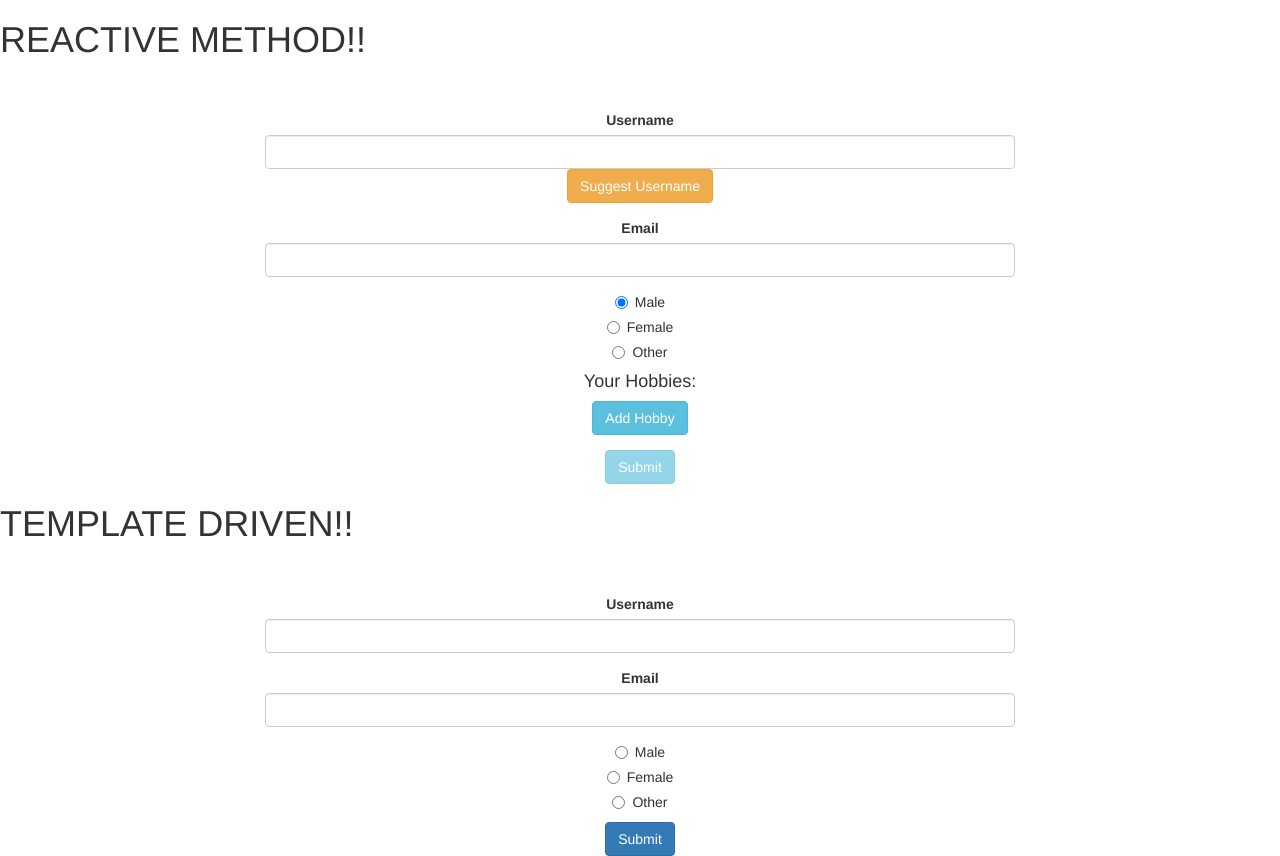
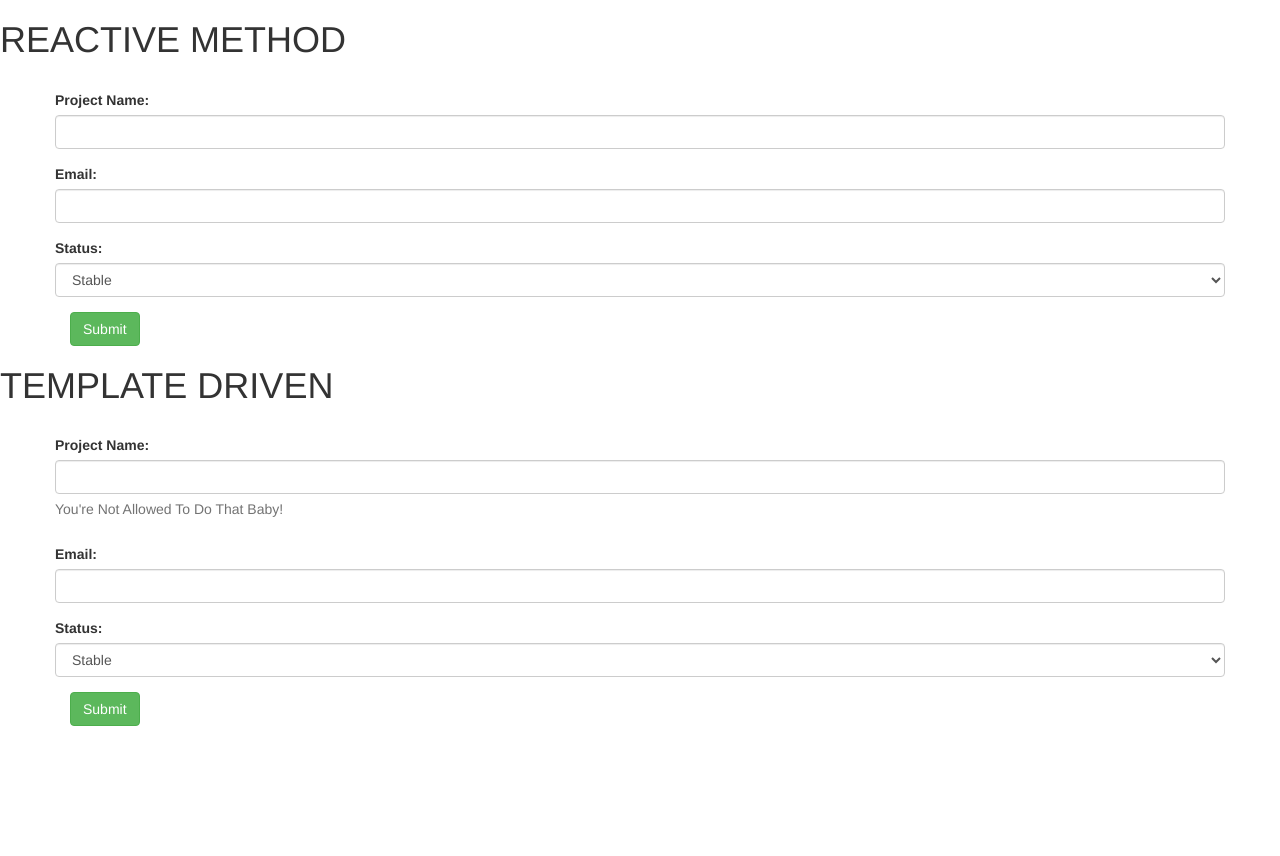
Before and after one commit to AryamannNingombam/LearningAngular, an Angular app in the folder courseproject2/: page / in a window 1280 px wide. After the commit the page ends 800 px from the top, so only its background shows below. Built offline with nearby package versions, Linux system fonts and the light colour scheme.

Commit message:
Assignment On Progress

```diff
--- a/courseproject2/src/app/app-routing.module.ts
+++ b/courseproject2/src/app/app-routing.module.ts
@@ -53,8 +53,8 @@ import { TestComponent } from './test-component/test.component';
 
 
 const appRoutes: Routes = [
-  { path: '', component : AppComponent }]
-
+ {path :'',component :TestComponent}
+]
 @NgModule(
   {
 
--- a/courseproject2/src/app/app.component.html
+++ b/courseproject2/src/app/app.component.html
@@ -6,111 +6,7 @@
     </div>
   </div>
 </div> -->
-<h1>REACTIVE METHOD!!</h1>
-<div class="container">
-  <div class="row">
-    <div class="col-xs-12 col-sm-10 col-md-8 col-sm-offset-1 col-md-offset-2">
-      <form [formGroup]="signUpForm" (ngSubmit)="onSubmit()">
-        <div formGroupName="userData">
-          <div class="form-group">
-            <label for="username">Username</label>
-            <input
-              type="text"
-              id="username"
-              formControlName="username"
-              class="form-control">
-
-              <span
-              *ngIf="!signUpForm.get('userData.username').valid && signUpForm.get('userData.username').touched">
-              <span class="help-block" *ngIf="signUpForm.get('userData.username').errors['required']">This Field Is Required!</span>
-              <span class="help-block" *ngIf="signUpForm.get('userData.username').errors['nameIsForbidden']">This Name Is Not Allowed!</span>
 
 
-            </span>
 
-              <button class="btn btn-warning" type="button" (click)="suggestUsername()">Suggest Username</button>
-          </div>
-          <div class="form-group">
-            <label for="email">Email</label>
-            <input
-              type="text"
-              id="email"
-              formControlName="email"
-              class="form-control">
-            <!-- <span *ngIf="!signUpForm.get('userData.email').valid">NO!</span> -->
-
-          </div>
-        </div>
-        <div class="radio" *ngFor="let gender of genders">
-          <label>
-            <input
-              type="radio"
-              formControlName="gender"
-              [value]="gender">{{ gender }}
-          </label>
-        </div>
-        <h4>Your Hobbies:</h4>
-        <div formArrayName="hobbies" class="form-group my-2">
-          <button (click)="onAddHobby()" class="btn btn-info" type="button">Add Hobby</button>
-          <div class="form-group" *ngFor="let hobbyControl of signUpForm.get('hobbies').controls ; let i = index">
-            <input  type="text" class="form-control" [formControlName]="i" >
-          </div>
-
-
-        </div>
-
-        <button [disabled]="!signUpForm.valid" class="btn btn-info" type="submit">Submit</button>
-      </form>
-    </div>
-  </div>
-</div>
-
-
-<h1>TEMPLATE DRIVEN!!</h1>
-
-<div class="container">
-  <div class="row">
-    <div class="col-xs-12 col-sm-10 col-md-8 col-sm-offset-1 col-md-offset-2">
-      <form #f="ngForm" (ngSubmit)="onSubmitTD()">
-        <div class="form-group">
-          <label for="username">Username</label>
-          <input
-            type="text"
-            id="username1"
-            name = "username1"
-            ngModel
-            required
-            #username="ngModel"
-            class="form-control">
-            <span class="help-block"
-            *ngIf="!username.valid && username.touched">Please Enter A Valid Username!</span>
-        </div>
-        <div class="form-group">
-          <label for="email">Email</label>
-          <input
-            type="text"
-            id="email1"
-           ngModel
-           name='email1'
-           #email = "ngModel"
-           email
-          required
-           class="form-control">
-        </div>
-        <span class="help-box" *ngIf="!email.valid && email.touched">Please Enter A Valid Email!</span>
-        <div class="radio" *ngFor="let gender of genders">
-          <label>
-            <input
-              type="radio"
-
-              [value]="gender"
-              ngModel
-              name ="gender1"
-              >{{ gender }}
-          </label>
-        </div>
-        <button class="btn btn-primary" type="submit">Submit</button>
-      </form>
-    </div>
-  </div>
-</div>
+<router-outlet></router-outlet>
--- a/courseproject2/src/app/app.component.ts
+++ b/courseproject2/src/app/app.component.ts
@@ -1,4 +1,4 @@
-import { Component, OnInit, OnDestroy, ElementRef, ViewChild } from '@angular/core';
+import { Component, OnInit, OnDestroy, ElementRef, ViewChild, ɵConsole } from '@angular/core';
 import { ActivateService } from './test-component/user/user-activate.service';
 import { Subscription, Observable } from 'rxjs';
 import { NgForm, NgModel,
@@ -37,6 +37,7 @@ export class AppComponent implements OnInit, OnDestroy {
  'hobbies' : new FormArray([]),
 
     });
+    console.log('ion');
 
 
 
--- a/courseproject2/src/app/test-component/test.component.css
+++ b/courseproject2/src/app/test-component/test.component.css
@@ -1,3 +1,7 @@
 .container {
   margin-top: 30px;
 }
+input.ng-touched.ng-invalid{
+  border : 2px solid red;
+
+}
--- a/courseproject2/src/app/test-component/test.component.html
+++ b/courseproject2/src/app/test-component/test.component.html
@@ -1,20 +1,64 @@
+<h1>REACTIVE METHOD</h1>
 <div class="container">
-  <div class="row">
-    <div class="col-xs-12 col-sm-10 col-md-8 col-sm-offset-1 col-md-offset-2">
-      <a routerLink="/">Home</a> |
-      <a [routerLink]="['user', 1]">
-        User 1
-      </a>
-      |
-      <a [routerLink]="['user', 2]">
-        User 2
-      </a>
-    </div>
+<form [formGroup]="makingProjectForm" (ngSubmit)="onSubmit()">
+<div class="row form-group">
+  <label for="projectName">Project Name:</label>
+  <input class="form-control" formControlName="projectName"  id="projectName">
+  <span class="help-block" *ngIf="!makingProjectForm.get('projectName').valid && makingProjectForm.get('projectName').touched">You're Not Allowed To Do That Baby!</span>
+</div>
+<div class="row form-group">
+  <label for="email">Email:</label>
+  <input class="form-control" formControlName="email"  id="email">
+</div>
+<div class="row form-group">
+  <label for="status">Status:</label>
+  <select  class="form-control" formControlName="projectStatus"  id="status">
+
+    <option *ngFor="let status of statuses" [value]="status" class="form-control">{{status}}</option>
+
+
+  </select>
+</div>
+
+
+
+
+  <button class="btn btn-success" type="submit">Submit</button>
+</form>
+
+</div>
+
+
+
+
+<h1>TEMPLATE DRIVEN</h1>
+
+
+  <div class="container">
+  <form  (ngSubmit)="onSubmit()">
+  <div class="row form-group">
+    <label for="projectName">Project Name:</label>
+    <input class="form-control"   id="projectName">
+    <span class="help-block">You're Not Allowed To Do That Baby!</span>
   </div>
-  <hr />
-  <div class="row">
-    <div class="col-xs-12 col-sm-10 col-md-8 col-sm-offset-1 col-md-offset-2">
-      <router-outlet></router-outlet>
-    </div>
+  <div class="row form-group">
+    <label for="email">Email:</label>
+    <input class="form-control"        id="email">
   </div>
-</div>
+  <div class="row form-group">
+    <label for="status">Status:</label>
+    <select  class="form-control"   id="status">
+
+      <option *ngFor="let status of statuses" [value]="status" class="form-control">{{status}}</option>
+
+
+    </select>
+  </div>
+
+
+
+
+    <button class="btn btn-success" type="submit">Submit</button>
+  </form>
+
+  </div>
--- a/courseproject2/src/app/test-component/test.component.ts
+++ b/courseproject2/src/app/test-component/test.component.ts
@@ -1,10 +1,37 @@
 import { Component } from '@angular/core';
-
+import    { OnInit } from '@angular/core';
+import { FormGroup, FormControl, Validators } from '@angular/forms';
 @Component({
   selector: 'app-test',
   templateUrl: './test.component.html',
   styleUrls: ['./test.component.css']
 })
-export class TestComponent {
+export class TestComponent implements OnInit{
+makingProjectForm : FormGroup;
+statuses  = ['Stable','Critical','Finished'];
+ngOnInit(){
+  this.makingProjectForm = new FormGroup({
+    'projectName' : new FormControl('',[Validators.required,this.nameCheck]),
+    'email' : new FormControl('',[Validators.required,Validators.email]),
+    'projectStatus' : new FormControl('Stable',[Validators.required])
+
+
+
+  })
+}
+onSubmit(){
+  console.log('Submitted');
+  console.log(this.makingProjectForm);
+}
+
+nameCheck(control :FormControl){
+  if ((control.value).toString().toLowerCase() === 'test')
+{
+  return {'invalidName' : true}
+}
+return null
+}
+
+
 
 }
```
